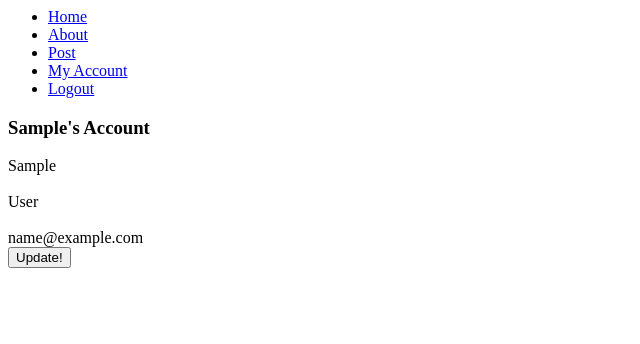
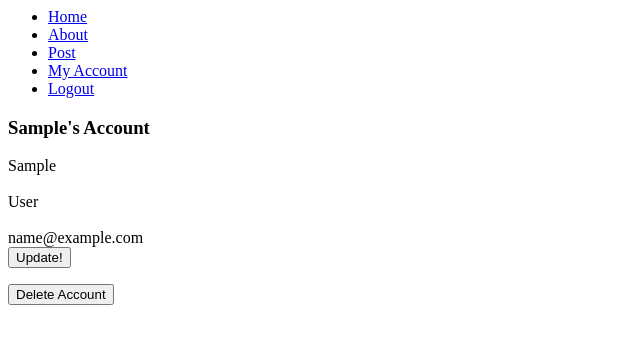
Before and after one commit to SeanSnake93/Flask_Blog, a Flask app: page /account in a window 1280 px wide. Shown: the top 344 px of the page, without its empty margins (0-640 px from the left). Run offline with Flask 2, Linux system fonts and the light colour scheme; the visitor is signed in with stand-in values (Sample User, id 1); data comes from the database, SQL or seed files in the repository.

Commit message:
Delete Function

```diff
--- a/application/routes.py
+++ b/application/routes.py
@@ -71,6 +71,39 @@ def account():
         form.email = current_user.email
     return render_template('account.html', title='Account', form=form)
 
+@app.route('/account/delete', methods=['GET', 'POST'])
+@login_required
+def account_delete():
+    user = current_user.id
+    account = user.query.filter_by(id=user).first()
+    posts = post.query.filter_by(user_id=user).all()
+    logout_user()
+    for post in posts:
+        db.session.delete(post)
+#        db.session.commit()
+    db.session.delete(account)
+    bd.session.commit()
+    return redirect(url_for('register'))
+
+    if current_user.is_authenticated:
+        return redirect(url_for('home'))
+    form = RegistrationForm()
+    if form.validate_on_submit():
+        hash_pw=bcrypt.generate_password_hash(form.password.data)
+
+        user=Users(
+            first_name=form.first_name.data,
+            last_name=form.last_name.data,
+            email=form.email.data,
+            password=hash_pw
+            )
+
+        db.session.add(user)
+        db.session.commit()
+
+        return redirect(url_for('post'))
+    return render_template('register.html', title='Register', form=form)
+
 @app.route('/logout', methods=['GET', 'POST'])
 def logout():
     logout_user()
--- a/application/templates/account.html
+++ b/application/templates/account.html
@@ -44,5 +44,8 @@
         {{ form.submit }}
 
         </form>
+        <form action="{{ url_for('account_delete') }}">
+                <button type="submit">Delete Account</button>
+        </form>
 </div>
 {% endblock %}
```
